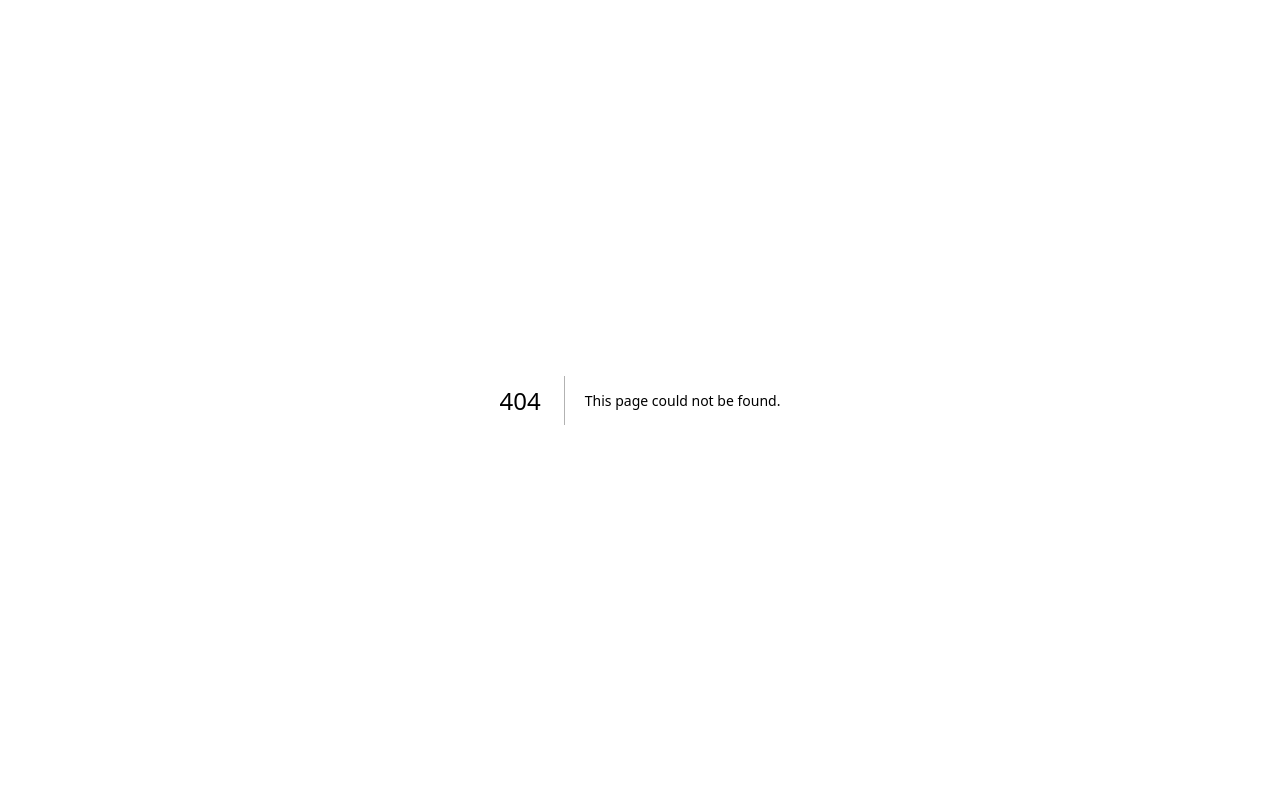
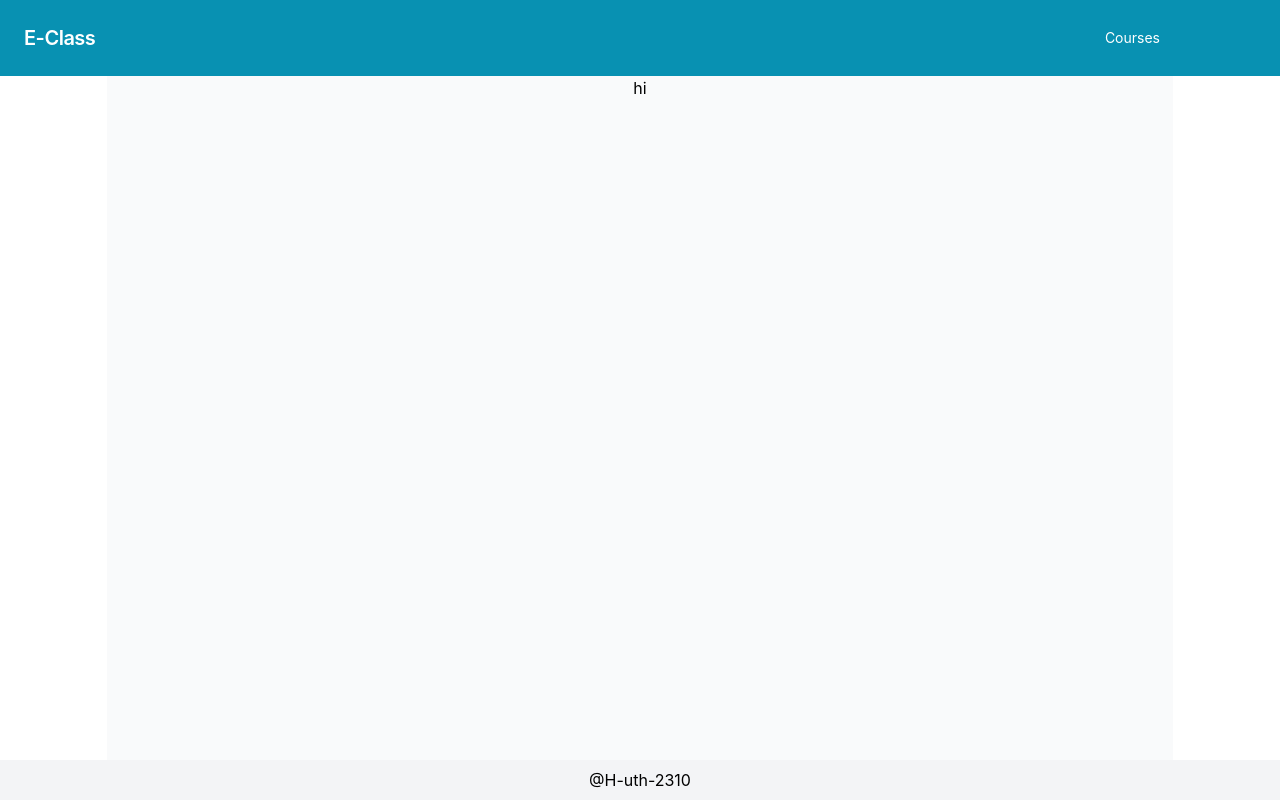
Before and after one commit to harris2310/eclass-clone, a Next.js app: page /courses/1 in a window 1280 px wide. Before the commit this address had no page. Built offline with nearby package versions, Linux system fonts and the light colour scheme; no server answers.

Commit message:
Created route for each course

```diff
--- a/components/screens/CoursesScreen.tsx
+++ b/components/screens/CoursesScreen.tsx
@@ -14,7 +14,7 @@ function CoursesScreen({ courses }: Courses) {
   console.log(courses);
   return (
     <div>
-      <table className='shadow-sm table-fixed w-3/5 text-left my-8 mx-8 text-lg border-separate border-spacing-1'>
+      <table className='shadow-sm table-fixed w-3/5 text-left my-8 mx-8 border-separate border-spacing-1'>
         <thead className='bg-gray-200'>
           <tr className='p-2'>
             <th className='p-2 w-10/12'>Class Name</th>
@@ -35,7 +35,7 @@ function CoursesScreen({ courses }: Courses) {
                     <div>{course.term}</div>
                   </td>
                   <td className='p-2'>
-                    <div>{course.open == true ? <div>OPEN</div> : <div>CLOSED</div>}</div>
+                    <div>{course.open == true ? <div>Open</div> : <div>Closed</div>}</div>
                   </td>
                 </tr>
               );
--- a/layouts/HeaderLayout.tsx
+++ b/layouts/HeaderLayout.tsx
@@ -10,7 +10,7 @@ const HeaderLayout = ({ children }: Props) => {
   return (
     <div className='flex grow justify-between flex-col min-h-screen'>
       <Header />
-      <main className='bg-gray-50 mx-auto h-full flex flex-col justify-center  grow w-10/12 text-center'>{children}</main>
+      <main className='bg-gray-50 mx-auto h-full flex flex-col  grow w-10/12 text-center'>{children}</main>
       <Footer />
     </div>
   );
--- /dev/null
+++ b/pages/courses/[name].tsx
@@ -0,0 +1,37 @@
+import React from "react";
+import HeaderLayout from "../../layouts/HeaderLayout";
+import Head from "next/head";
+
+type Props = {
+  announcement: { id: number; date: string; title: string; content: string };
+};
+
+const DynamicAnn = ({ announcement }: Props) => {
+  return (
+    <>
+      <Head>
+        <title>E-class | Announcements</title>
+        <meta name='description' content='Has General Announcements if you user is not loggedIn and Course Announcements if user is loggedIn' />
+        <link rel='icon' href='/favicon.ico' />
+      </Head>
+      <HeaderLayout>
+        <div> hi </div>
+      </HeaderLayout>
+    </>
+  );
+};
+
+/*
+export async function getServerSideProps(context: any) {
+  let { id } = context.query;
+  id = parseInt(id);
+  let announcement = await prisma.announcement.findUnique({
+    where: { id: id },
+  });
+  announcement = JSON.parse(JSON.stringify(announcement));
+  console.log(announcement);
+  return { props: { announcement } };
+}
+*/
+
+export default DynamicAnn;
--- a/pages/courses.tsx
+++ b/pages/courses/index.tsx
@@ -1,9 +1,9 @@
 import React from "react";
 import Head from "next/head";
-import HeaderLayout from "../layouts/HeaderLayout";
-import CoursesScreen from "../components/screens/CoursesScreen";
-import { requireAuth } from "../utils/requireAuth";
-import prisma from "../lib/prismadb";
+import HeaderLayout from "../../layouts/HeaderLayout";
+import CoursesScreen from "../../components/screens/CoursesScreen";
+import { requireAuth } from "../../utils/requireAuth";
+import prisma from "../../lib/prismadb";
 
 type Props = {
   courses: Array<{
@@ -16,6 +16,7 @@ type Props = {
 };
 
 const CoursesPage = ({ courses }: Props) => {
+  courses.sort((a, b) => (a.term > b.term ? 1 : -1));
   return (
     <div>
       {" "}
```
